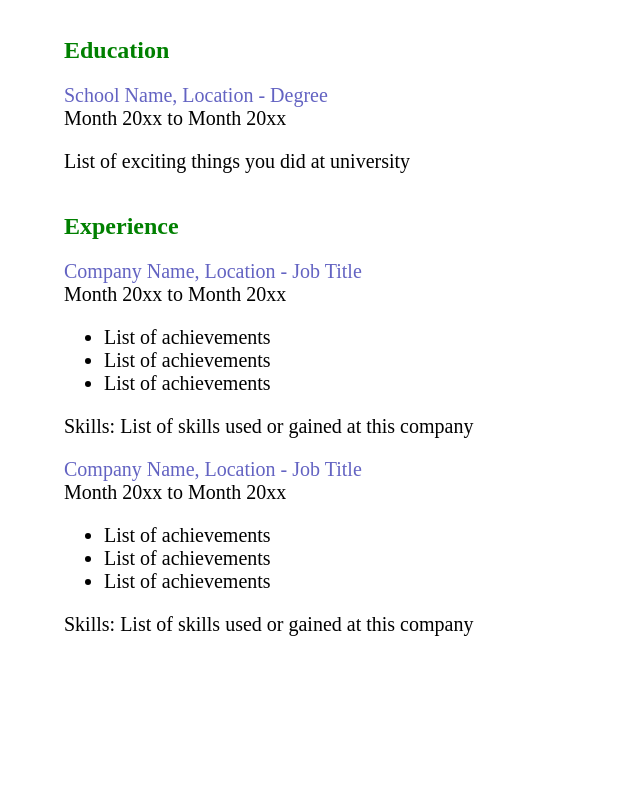
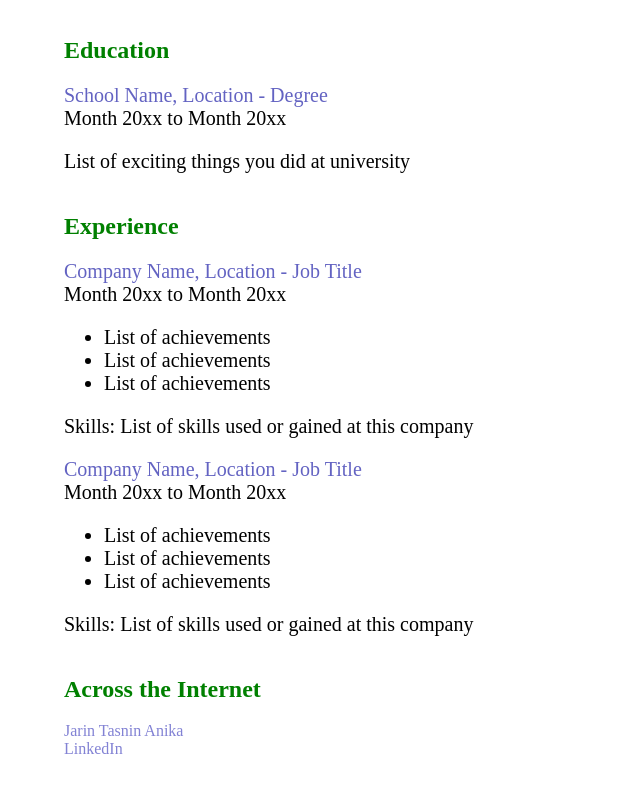
Before and after one commit to tasninanika/Roadmap.sh-Single-Page_CV, a plain HTML site: page index.html in a window 1280 px wide. Shown: the part 435-1227 px from the top of the page, without its empty margins (0-640 px from the left). Before the commit the page ends 1151 px from the top, so only its background shows below. Drawn offline with Linux system fonts and the light colour scheme.

Commit message:
add links section

```diff
--- a/index.html
+++ b/index.html
@@ -78,6 +78,12 @@
           Skills: List of skills used or gained at this company
         </p>
       </section>
+      <!-- Links -->
+      <section class="internet">
+        <h2>Across the Internet</h2>
+        <a href="https://github.com/tasninanika">Jarin Tasnin Anika</a><br />
+        <a href="https://www.linkedin.com/in/jarintasnin/">LinkedIn</a><br />
+      </section>
     </main>
   </body>
 </html>
--- a/style.css
+++ b/style.css
@@ -33,3 +33,8 @@ section{
 li{
     font-size: 20px;
 }
+
+a{
+    text-decoration: none;
+    color: rgb(130, 130, 212);
+}
```
